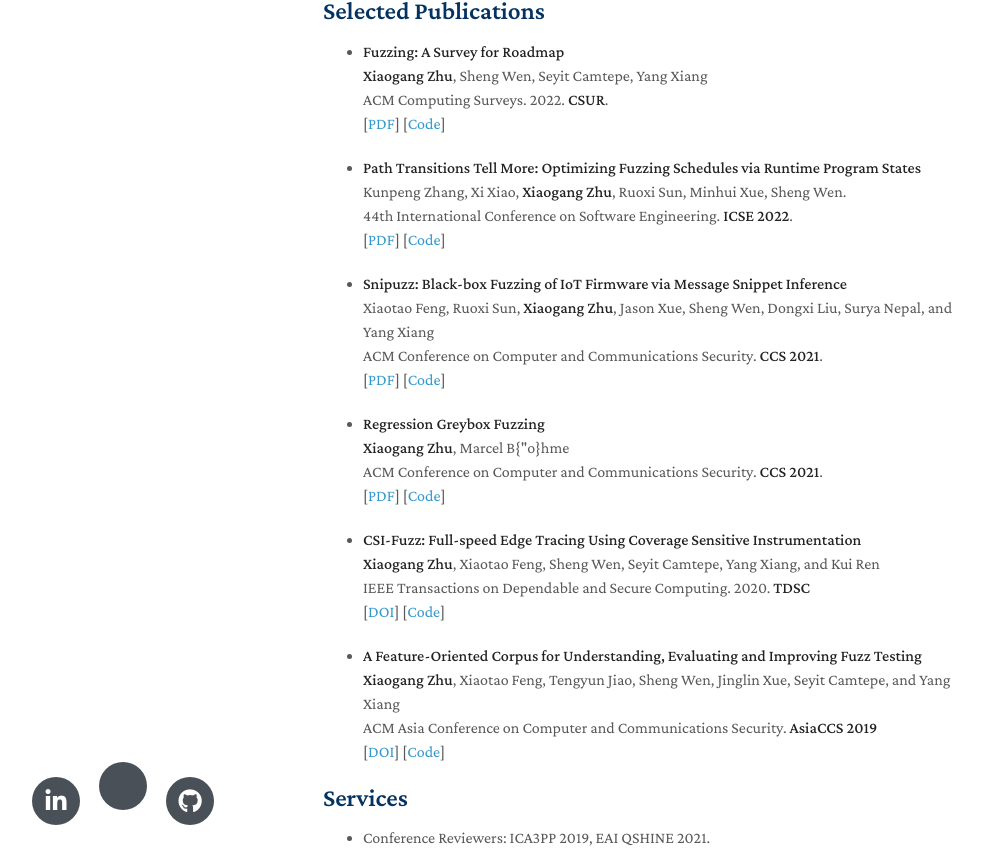
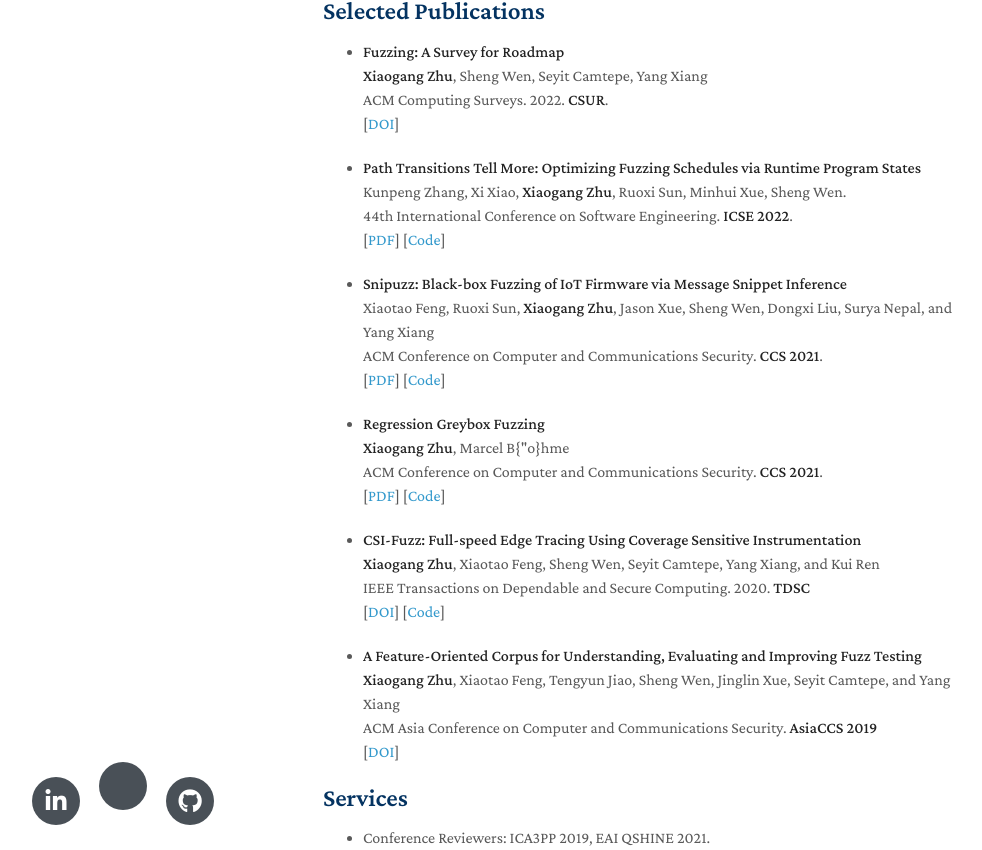
Before and after one commit to RosenZhu/rosenzhu.github.io, a Jekyll site: the page built from index.md, in a window 1280 px wide and 1400 px high. Shown: the part 473-1323 px from the top of the window, without its empty margins (147-1129 px from the left). Built offline with Jekyll 4.4.1, drawn with Linux system fonts in a browser that asks for light colours; nearby versions of some CDN libraries; a style sheet for code colours, icons or effects is not loaded; our own code applies the rules of GitHub Pages for plain Markdown files.

Commit message:
update survey

```diff
--- a/index.md
+++ b/index.md
@@ -28,7 +28,7 @@ I am a Research Fellow at Swinburne University of Technology. My research intere
   <br>
   ACM Computing Surveys. 2022. **CSUR**.
   <br>
-  [[PDF]()] [[Code]()]
+  [[DOI](https://doi.org/10.1145/3512345)]
   <!-- <strong><i style="color:#e74d3c">Oral Presentation</i></strong> -->
 
 - **Path Transitions Tell More: Optimizing Fuzzing Schedules via Runtime Program States**
@@ -69,7 +69,7 @@ Kunpeng Zhang, Xi Xiao, **Xiaogang Zhu**, Ruoxi Sun, Minhui Xue, Sheng Wen.
   <br>
   ACM Asia Conference on Computer and Communications Security. **AsiaCCS 2019**
   <br>
-  [[DOI](https://doi.org/10.1145/3321705.3329845)] [[Code]()]
+  [[DOI](https://doi.org/10.1145/3321705.3329845)]
 
 
 ## Services
```
